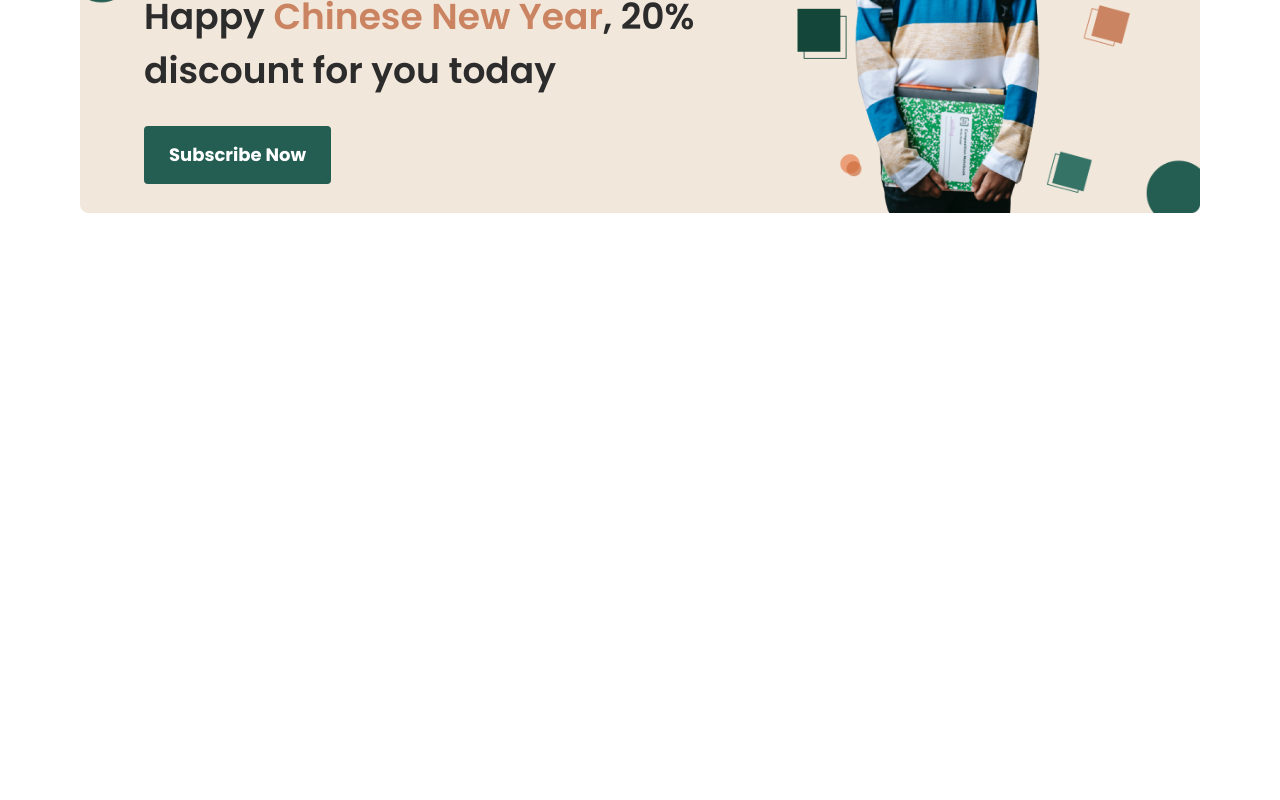
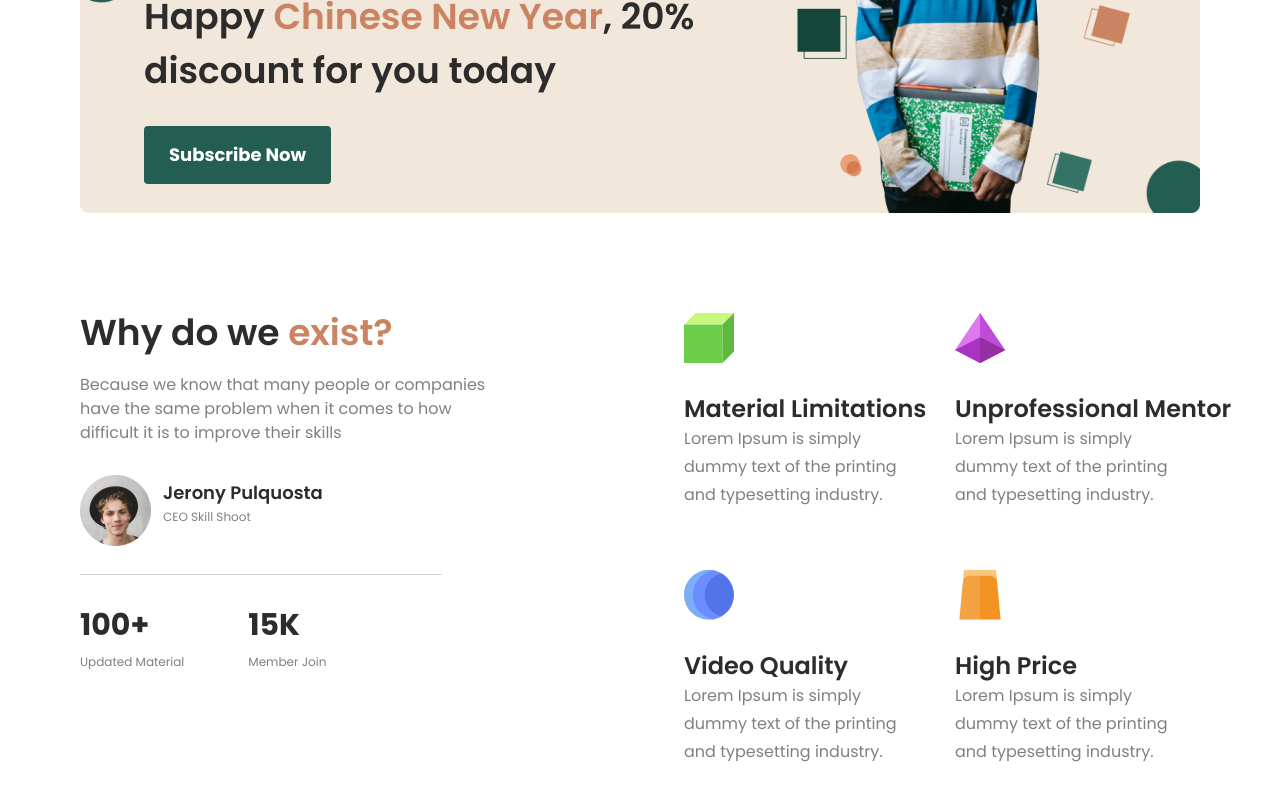
Before and after one commit to Fahim1837/web-appick, a React (Vite) app: page / in a window 1280 px wide. Shown: the part 1206-2006 px from the top of the page. Before the commit the page ends 1643 px from the top, so only its background shows below. Built offline with nearby package versions, Linux system fonts and the light colour scheme.

Commit message:
1. Prettier Applied 2. Profile Section Completed

```diff
--- a/src/App.tsx
+++ b/src/App.tsx
@@ -1,6 +1,7 @@
 import Header from './components/header'
 import Hero from './components/hero'
 import Media from './components/media'
+import Profile from './components/profile'
 import Subscribe from './components/subscribe'
 
 function App() {
@@ -10,6 +11,7 @@ function App() {
             <Hero />
             <Media />
             <Subscribe />
+            <Profile />
             <div className="mb-56" />
         </div>
     )
--- /dev/null
+++ b/src/components/profile/Left.tsx
@@ -0,0 +1,72 @@
+import profile2 from '../../assets/image/profile2.png'
+const profile = {
+    title: ['Why do we ', 'exist? '],
+    subtitle:
+        'Because we know that many people or companies have the same problem when it comes to how difficult it is to improve their skills',
+    card: {
+        name: 'Jerony Pulquosta',
+        bio: 'CEO Skill Shoot',
+        pic: profile2,
+    },
+    summary: [
+        {
+            num: '100+',
+            sub: 'Updated Material',
+        },
+        {
+            num: '15K',
+            sub: 'Member Join',
+        },
+    ],
+}
+function Summary() {
+    return (
+        <div className="flex gap-16">
+            {profile.summary.map((item) => (
+                <div>
+                    <h4 className="font-bold text-3xl text-text-100 leading-normal">
+                        {item.num}
+                    </h4>
+                    <p className="text-xs leading-7 text-text-50">{item.sub}</p>
+                </div>
+            ))}
+        </div>
+    )
+}
+
+function Card() {
+    return (
+        <div className="flex gap-3">
+            <img src={profile.card.pic} alt="Profile" />
+            <div>
+                <h4 className="font-semibold text-lg leading-9 text-text-100">
+                    {profile.card.name}
+                </h4>
+                <p className="text-xs leading-3 text-text-50">
+                    {profile.card.bio}
+                </p>
+            </div>
+        </div>
+    )
+}
+function Left() {
+    return (
+        <div>
+            <div className="mb-[30px]">
+                <h2 className="font-semibold text-4xl text-text-100 mb-5">
+                    {profile.title[0]}
+                    <span className="font-semibold text-4xl text-secondary">
+                        {profile.title[1]}
+                    </span>
+                </h2>
+                <p className="text-text-50 w-[434px]">{profile.subtitle}</p>
+            </div>
+
+            <Card />
+            <hr className="w-10/12 border-text-100/20 my-7" />
+            <Summary />
+        </div>
+    )
+}
+
+export default Left
--- /dev/null
+++ b/src/components/profile/Right.tsx
@@ -0,0 +1,70 @@
+import shape1 from '../../assets/svg/shape1.svg'
+import shape2 from '../../assets/svg/shape2.svg'
+import shape3 from '../../assets/svg/shape3.svg'
+import shape4 from '../../assets/svg/shape4.svg'
+
+interface Props {
+    title: string
+    icon: string
+    subtitle: string
+}
+
+const material = [
+    {
+        title: 'Material Limitations',
+        icon: shape1,
+        subtitle:
+            'Lorem Ipsum is simply dummy text of the printing and typesetting industry.',
+    },
+    {
+        title: 'Unprofessional Mentor',
+        icon: shape2,
+        subtitle:
+            'Lorem Ipsum is simply dummy text of the printing and typesetting industry.',
+    },
+    {
+        title: 'Video Quality',
+        icon: shape3,
+        subtitle:
+            'Lorem Ipsum is simply dummy text of the printing and typesetting industry.',
+    },
+    {
+        title: 'High Price',
+        icon: shape4,
+        subtitle:
+            'Lorem Ipsum is simply dummy text of the printing and typesetting industry.',
+    },
+]
+
+function Material({ icon, title, subtitle }: Props) {
+    return (
+        <div>
+            <img src={icon} alt="Icon" />
+            <div className="mt-[30px]">
+                <h3 className="text-text-100 font-semibold text-2xl w-max">
+                    {title}
+                </h3>
+                <p className="text-text-50 leading-7">{subtitle}</p>
+            </div>
+        </div>
+    )
+}
+
+function Right() {
+    return (
+        <div className="grid grid-cols-2 gap-y-15 gap-x-14">
+            {material.map((item, index) => (
+                <div>
+                    <Material
+                        key={index}
+                        icon={item.icon}
+                        title={item.title}
+                        subtitle={item.subtitle}
+                    />
+                </div>
+            ))}
+        </div>
+    )
+}
+
+export default Right
--- /dev/null
+++ b/src/components/profile/index.tsx
@@ -0,0 +1,13 @@
+import Left from './Left'
+import Right from './Right'
+
+function Profile() {
+    return (
+        <div className="mt-[100px] mr-[110px] mb-[90px] ml-[80px] flex justify-between gap-[170px]">
+            <Left />
+            <Right />
+        </div>
+    )
+}
+
+export default Profile
--- a/tailwind.config.js
+++ b/tailwind.config.js
@@ -3,13 +3,16 @@ export default {
     content: ['./index.html', './src/**/*.{js,ts,jsx,tsx}'],
     theme: {
         extend: {
+            spacing: {
+                15: '60px',
+            },
             colors: {
                 primary: '#245D51',
                 secondary: '#CB8461',
                 text: {
-                    '50': '#808080',
-                    '100': '#2C2C2C'
-                }
+                    50: '#808080',
+                    100: '#2C2C2C',
+                },
             },
         },
     },
```
Also changed, not shown: src/components/media/index.tsx (+8 -6 lines), src/components/subscribe/index.tsx (+10 -8 lines), src/assets/data/subscribe.json (line endings or trailing spaces).
